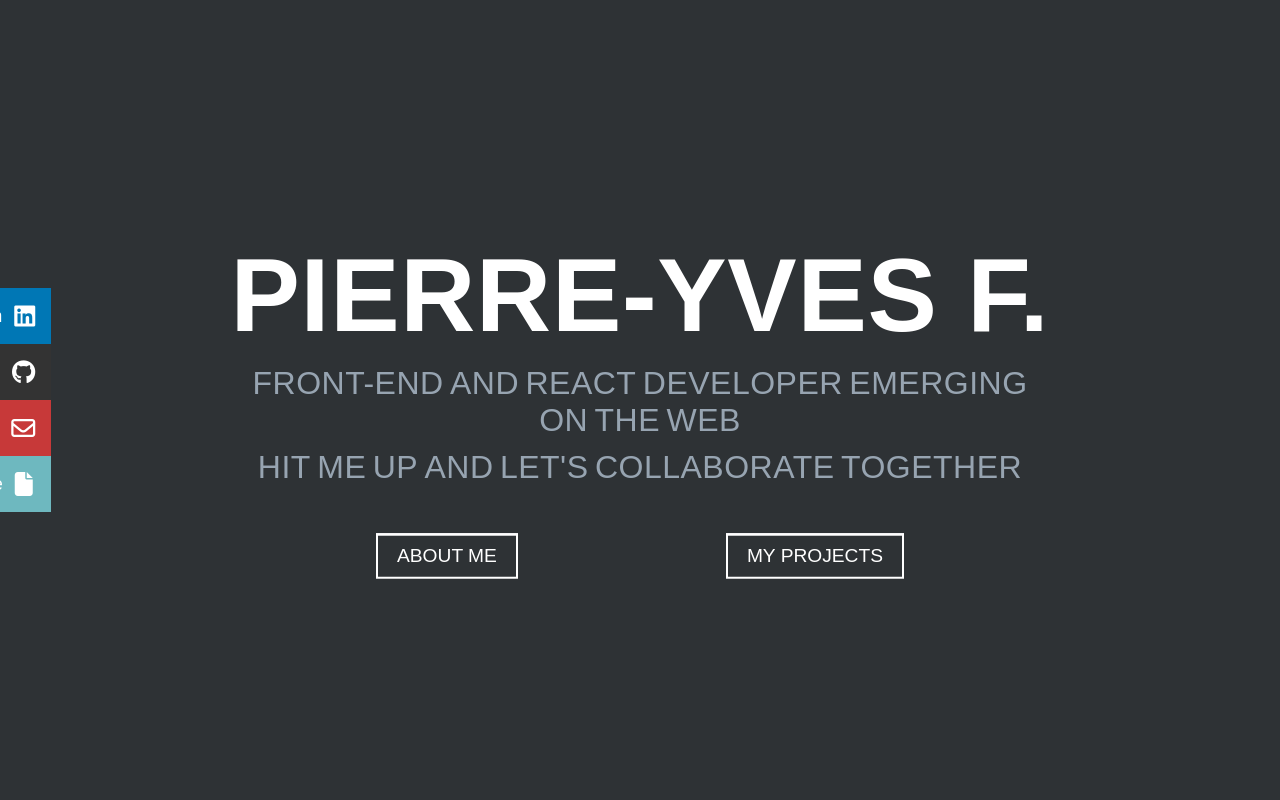
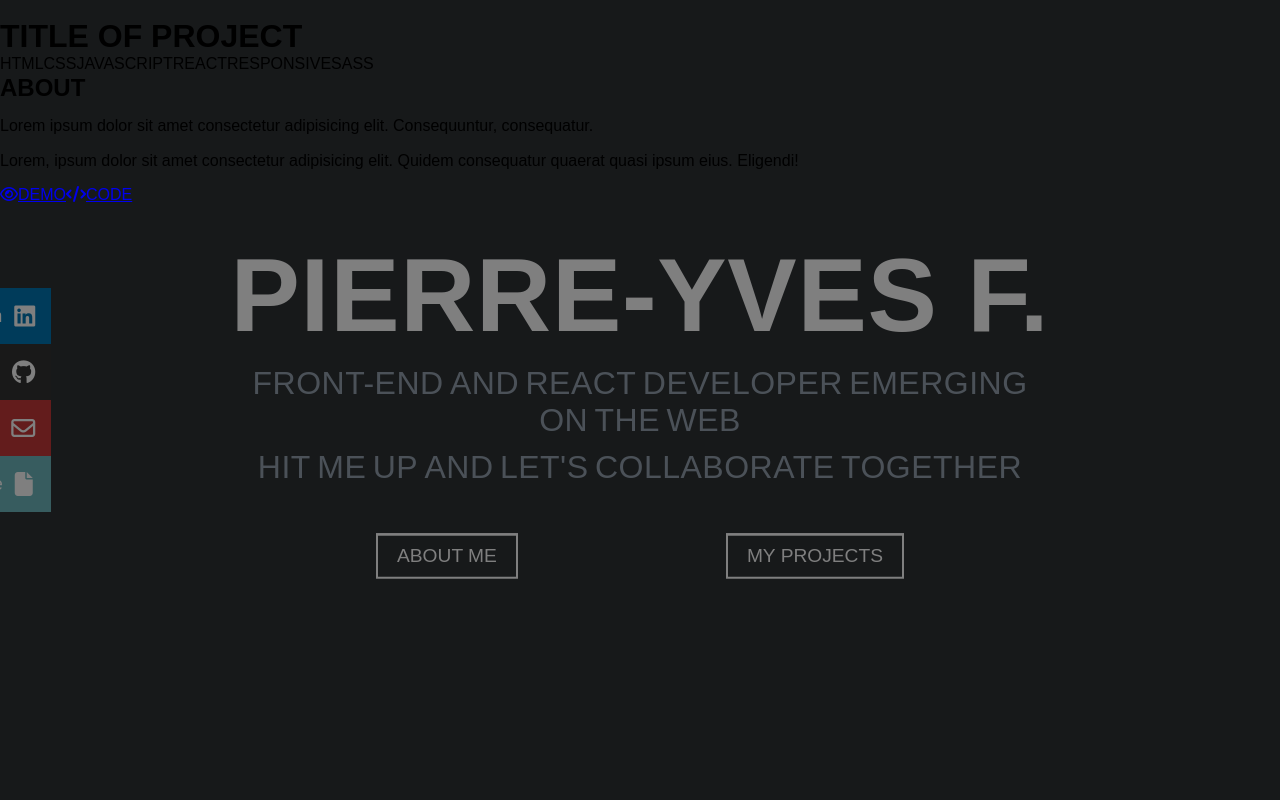
Before and after one commit to PierreYvesFlamand/Portfolio, a React (Create React App) app: page / in a window 1280 px wide. Shown: the top 800 px of the page. Built offline with nearby package versions, Linux system fonts and the light colour scheme.

Commit message:
Initialise ProjectModal

```diff
--- a/src/App.js
+++ b/src/App.js
@@ -8,13 +8,15 @@ import Header from './containers/Header/Header';
 import About from './containers/About/About';
 import Footer from './containers/Footer/Footer';
 
+import ProjectModal from './containers/ProjectModal/ProjectModal';
+
 export default function App() {
     const [minLoading, setMinLoading] = useState(true);
     const [isLoading, setIsLoading] = useState(true);
     const [data, setData] = useState(null);
 
     useEffect(() => {
-        setTimeout(() => setMinLoading(false), 900);
+        setTimeout(() => setMinLoading(false), 1); // 900
 
         fetch('./data/data.json')
             .then((res) => res.json())
@@ -34,6 +36,7 @@ export default function App() {
             <Header data={data} />
             <About />
             <Footer />
+            <ProjectModal />
         </>
     );
 }
--- a/src/containers/AsideSocial/AsideSocial.css
+++ b/src/containers/AsideSocial/AsideSocial.css
@@ -77,3 +77,9 @@
     margin-left: 0.5em;
     font-size: 1.5rem;
 }
+
+@media screen and (max-width: 600px) {
+    .aside-social {
+        transform: scale(0.8);
+    }
+}
--- /dev/null
+++ b/src/containers/ProjectModal/ProjectModal.css
@@ -0,0 +1,9 @@
+.project-modal {
+    position: fixed;
+    top: 0;
+    bottom: 0;
+    left: 0;
+    right: 0;
+    z-index: 999;
+    background-color: rgba(0, 0, 0, 0.5);
+}
--- /dev/null
+++ b/src/containers/ProjectModal/ProjectModal.js
@@ -0,0 +1,36 @@
+import React from 'react';
+
+import './ProjectModal.css';
+
+export default function ProjectModal() {
+    return (
+        <div className='project-modal'>
+            <article className='project-container'>
+                <img className='project-img' src='' alt='' />
+                <h1>TITLE OF PROJECT</h1>
+                <div className='project-lang'>
+                    <span>HTML</span>
+                    <span>CSS</span>
+                    <span>JAVASCRIPT</span>
+                    <span>REACT</span>
+                    <span>RESPONSIVE</span>
+                    <span>SASS</span>
+                </div>
+                <h2>ABOUT</h2>
+                <div className='project-desc'>
+                    <p>Lorem ipsum dolor sit amet consectetur adipisicing elit. Consequuntur, consequatur.</p>
+                    <p>
+                        Lorem, ipsum dolor sit amet consectetur adipisicing elit. Quidem consequatur quaerat
+                        quasi ipsum eius. Eligendi!
+                    </p>
+                </div>
+                <a className='project-link' href='#'>
+                    <i class='far fa-eye'></i>DEMO
+                </a>
+                <a className='project-link' href='#'>
+                    <i class='fas fa-code'></i>CODE
+                </a>
+            </article>
+        </div>
+    );
+}
--- a/src/global-styles/global.css
+++ b/src/global-styles/global.css
@@ -19,7 +19,7 @@ body::-webkit-scrollbar-track {
 }
 
 body::-webkit-scrollbar {
-    width: 7px;
+    width: 9px;
 }
 
 body::-webkit-scrollbar-thumb {
```
